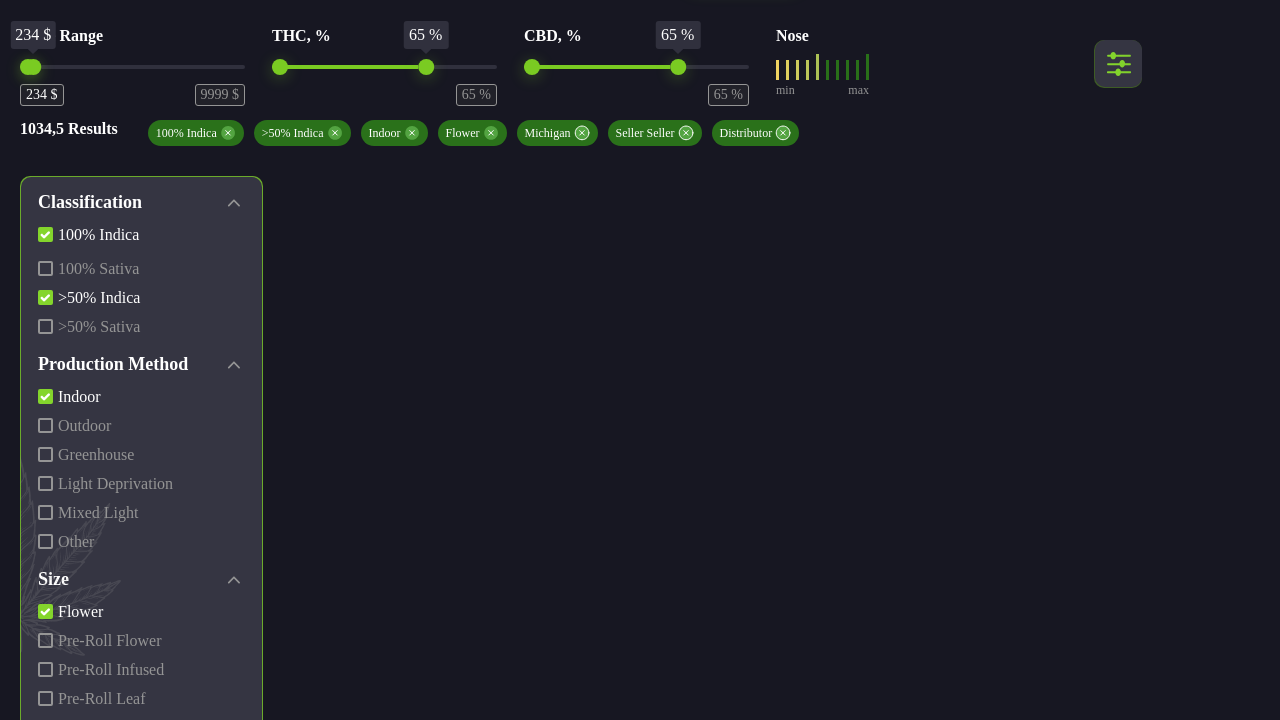
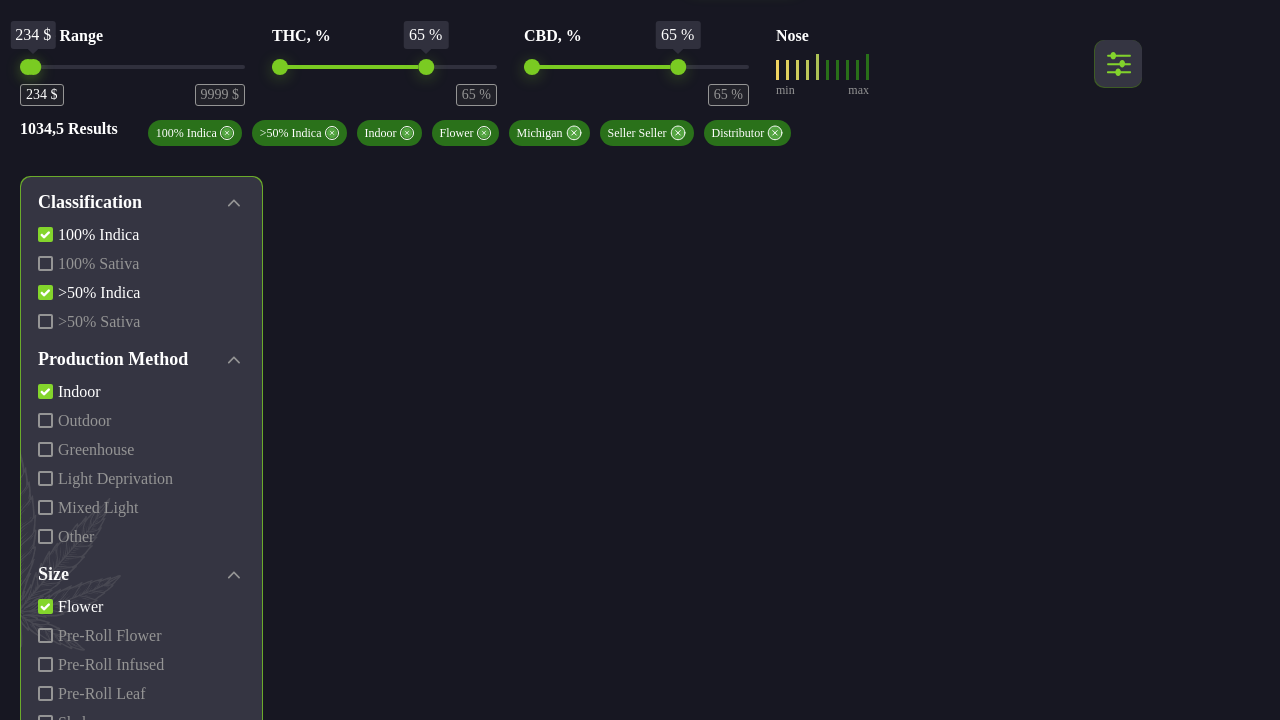
Before and after one commit to Kirmez/spikstz.github.io, a website: page index.html in a window 1280 px wide. Shown: the part 80-800 px from the top of the page. Drawn offline with nearby package versions, Linux system fonts and the light colour scheme.

Commit message:
finished finally tz

```diff
--- a/index.html
+++ b/index.html
@@ -796,7 +796,6 @@
                     </label>
                   </div>
 
-                  <div id="indicator-container"></div>
 
                   <div class="indicators__checkbox">
                     <input
--- a/src/js/script.js
+++ b/src/js/script.js
@@ -14,7 +14,9 @@ document.querySelectorAll(".indicators__arrow").forEach((arrow, index) => {
 
 document.addEventListener("DOMContentLoaded", function () {
   const container = document.querySelector(".indicators__indicators-btn");
-  const firstStaticSpan = container.querySelector(".indicators__indicator");
+  const firstStaticSpan = container.querySelector(
+    ".indicators__indicator:first-child"
+  );
 
   document
     .querySelectorAll('.indicators__checkbox input[type="checkbox"]')
@@ -23,9 +25,19 @@ document.addEventListener("DOMContentLoaded", function () {
         `label[for="${checkbox.id}"]`
       ).textContent;
 
-      // Function to create the specified SVG element
+      // Function to create the SVG element wrapped in a styled div
       function createSvg() {
         const svgNamespace = "http://www.w3.org/2000/svg";
+        const div = document.createElement("div");
+
+        div.style.borderRadius = "100%";
+        div.style.border = "1px solid #fff";
+        div.style.display = "flex";
+        div.style.alignItems = "center";
+        div.style.justifyContent = "center";
+        div.style.width = "14px"; // Set width to ensure there's space for the content
+        div.style.height = "14px"; // Set height to ensure there's space for the content
+
         const svg = document.createElementNS(svgNamespace, "svg");
         svg.setAttribute("class", "indicators__svg");
         svg.setAttribute("width", "16");
@@ -33,7 +45,7 @@ document.addEventListener("DOMContentLoaded", function () {
         svg.setAttribute("viewBox", "0 0 16 16");
         svg.setAttribute("fill", "none");
 
-        // First path for the circle
+        // Add SVG paths
         const path1 = document.createElementNS(svgNamespace, "path");
         path1.setAttribute(
           "d",
@@ -42,7 +54,6 @@ document.addEventListener("DOMContentLoaded", function () {
         path1.setAttribute("fill", "#58AA46");
         path1.setAttribute("fill-opacity", "0.9");
 
-        // Second path for the cross
         const path2 = document.createElementNS(svgNamespace, "path");
         path2.setAttribute(
           "d",
@@ -53,8 +64,9 @@ document.addEventListener("DOMContentLoaded", function () {
 
         svg.appendChild(path1);
         svg.appendChild(path2);
+        div.appendChild(svg); // Append the SVG to the div
 
-        return svg;
+        return div; // Return the div instead of the SVG
       }
 
       // Function to toggle the indicator span
@@ -66,17 +78,16 @@ document.addEventListener("DOMContentLoaded", function () {
           if (!existingSpan) {
             existingSpan = document.createElement("span");
             existingSpan.className = "indicators__indicator dynamic-indicator";
-            existingSpan.setAttribute("data-for", checkbox.id); // Link the span to the checkbox
+            existingSpan.setAttribute("data-for", checkbox.id);
             existingSpan.textContent = label;
 
-            const svg = createSvg();
-            svg.addEventListener("click", function () {
+            const svgContainer = createSvg();
+            svgContainer.addEventListener("click", function () {
               container.removeChild(existingSpan);
               checkbox.checked = false;
             });
 
-            existingSpan.appendChild(svg);
-            // Ensuring new spans are added before the first static span
+            existingSpan.appendChild(svgContainer);
             container.insertBefore(existingSpan, firstStaticSpan);
           }
         } else {
```
Also changed, not shown: dist/js/script.js, src/scss/blocks/indicators.scss (line endings or trailing spaces).
